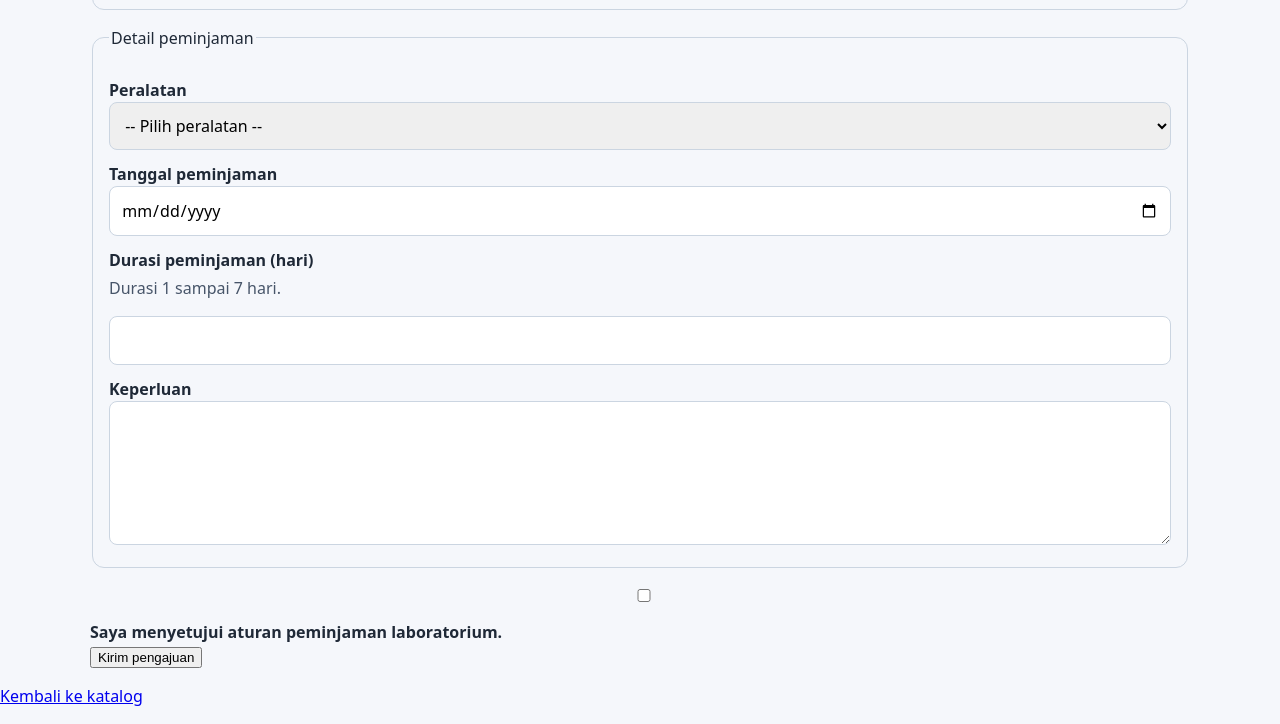
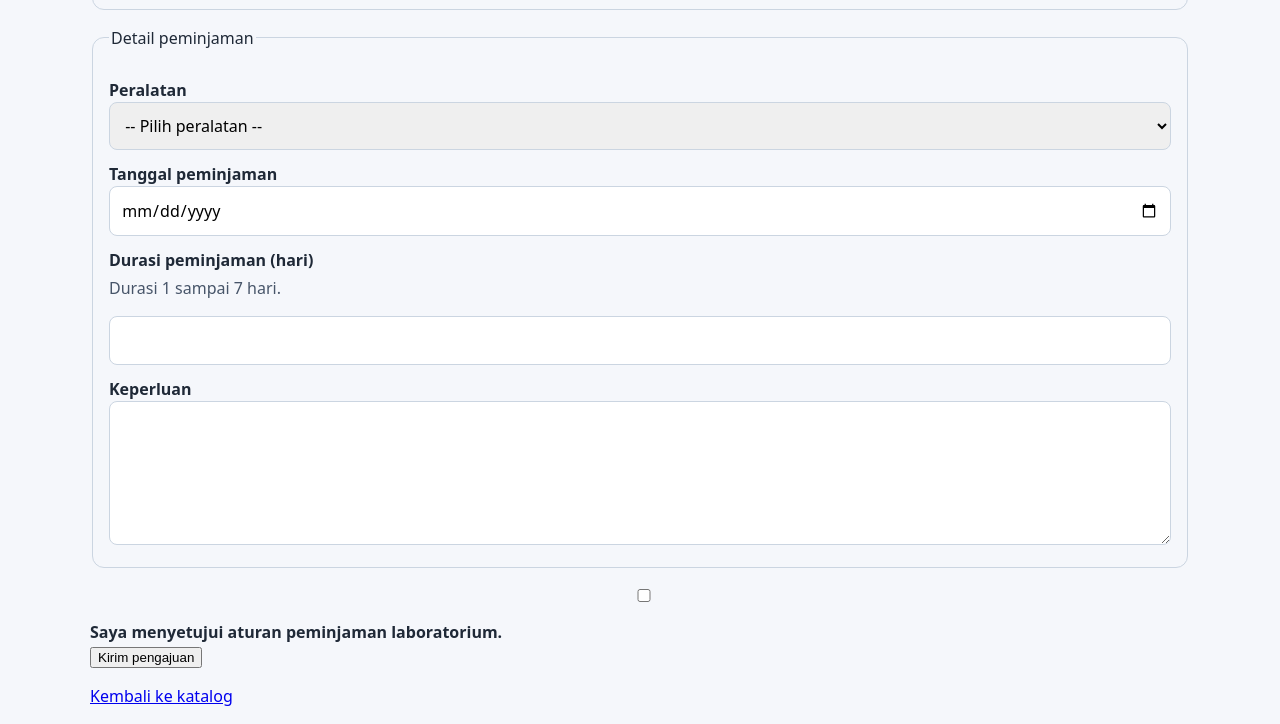
Before and after one commit to amrizafathah/Work-Space, a website built with Vite: page SIPERLAB/frontend/peminjaman.html in a window 1280 px wide. Shown: the part 428-1152 px from the top of the page. Built offline with nearby package versions, Linux system fonts and the light colour scheme.

Commit message:
praktikum(modul-03): perbaiki class site-footer pada peminjaman.html

```diff
--- a/SIPERLAB/frontend/peminjaman.html
+++ b/SIPERLAB/frontend/peminjaman.html
@@ -112,7 +112,7 @@
     </form>
   </main>
 
-  <footer>
+  <footer class="site-footer">
     <p><a href="/peralatan.html">Kembali ke katalog</a></p>
   </footer>
 
```
